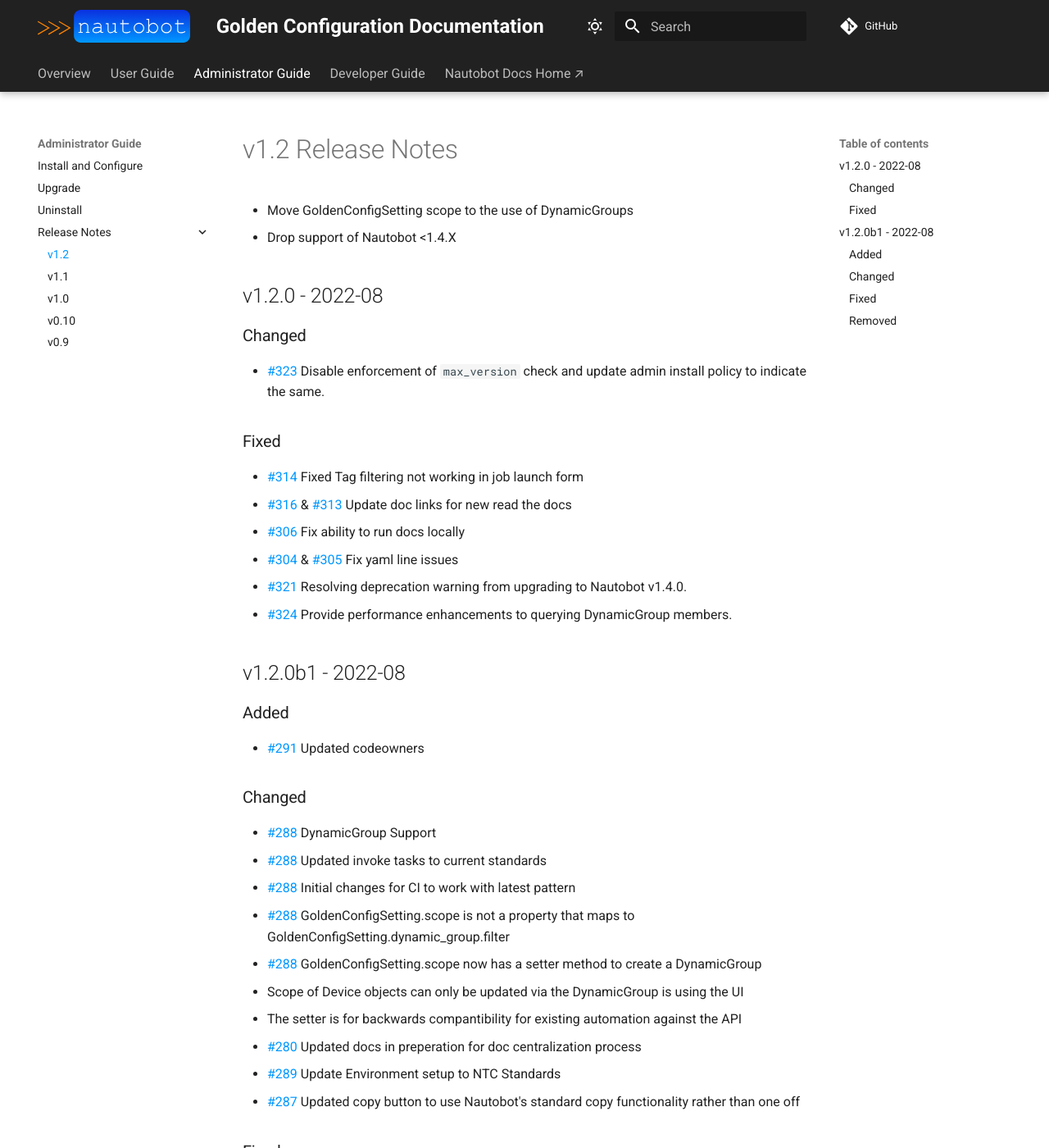
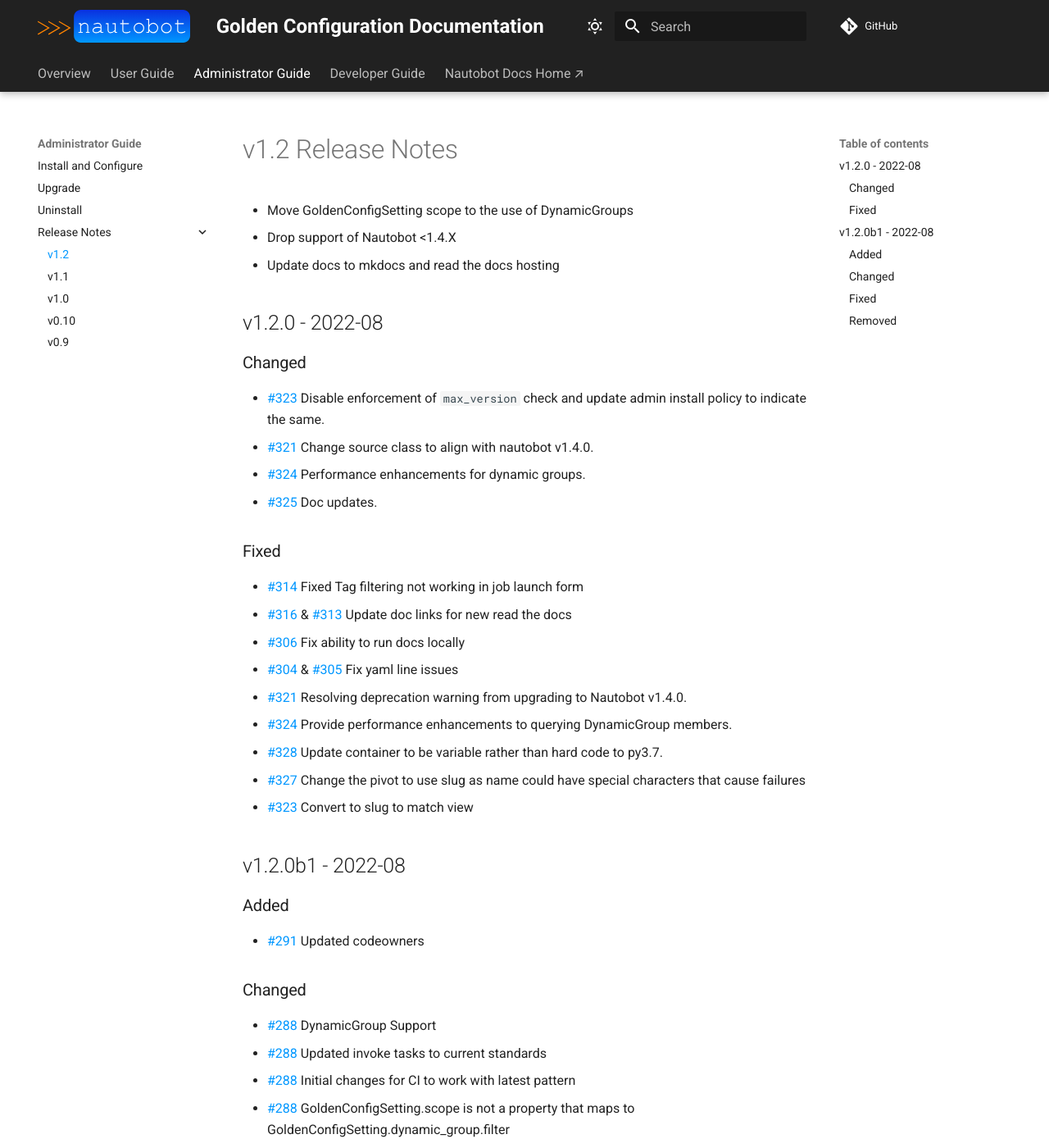
Before and after one commit to nautobot/nautobot-app-golden-config, an MkDocs documentation site: the page built from docs/admin/release_notes/version_1.2.md, in a window 1280 px wide and 1400 px high. Shown: the whole window at 82% size. Built offline with MkDocs 1.6.1 and Material for MkDocs 9.7.7, drawn with Linux system fonts in a browser that asks for light colours; comment, search, counter and statistics services are not loaded.

Commit message:
Prep version 1.2.0 release

```diff
--- a/docs/admin/release_notes/version_1.2.md
+++ b/docs/admin/release_notes/version_1.2.md
@@ -1,12 +1,17 @@
 # v1.2 Release Notes
+
 - Move GoldenConfigSetting scope to the use of DynamicGroups
 - Drop support of Nautobot <1.4.X
+- Update docs to mkdocs and read the docs hosting
 
 ## v1.2.0 - 2022-08
 
 ### Changed
 
 - [#323](https://github.com/nautobot/nautobot-plugin-golden-config/pull/323) Disable enforcement of `max_version` check and update admin install policy to indicate the same.
+- [#321](https://github.com/nautobot/nautobot-plugin-golden-config/pull/321) Change source class to align with nautobot v1.4.0.
+- [#324](https://github.com/nautobot/nautobot-plugin-golden-config/pull/324) Performance enhancements for dynamic groups.
+- [#325](https://github.com/nautobot/nautobot-plugin-golden-config/pull/325) Doc updates.
 
 ### Fixed
 
@@ -16,6 +21,9 @@
 - [#304](https://github.com/nautobot/nautobot-plugin-golden-config/pull/304) & [#305](https://github.com/nautobot/nautobot-plugin-golden-config/pull/305) Fix yaml line issues
 - [#321](https://github.com/nautobot/nautobot-plugin-golden-config/pull/321) Resolving deprecation warning from upgrading to Nautobot v1.4.0.
 - [#324](https://github.com/nautobot/nautobot-plugin-golden-config/pull/324) Provide performance enhancements to querying DynamicGroup members.
+- [#328](https://github.com/nautobot/nautobot-plugin-golden-config/pull/328) Update container to be variable rather than hard code to py3.7.
+- [#327](https://github.com/nautobot/nautobot-plugin-golden-config/pull/327) Change the pivot to use slug as name could have special characters that cause failures
+- [#323](https://github.com/nautobot/nautobot-plugin-golden-config/pull/323) Convert to slug to match view
 
 ## v1.2.0b1 - 2022-08
 
@@ -30,8 +38,8 @@
 - [#288](https://github.com/nautobot/nautobot-plugin-golden-config/issues/288) Initial changes for CI to work with latest pattern
 - [#288](https://github.com/nautobot/nautobot-plugin-golden-config/issues/288) GoldenConfigSetting.scope is not a property that maps to GoldenConfigSetting.dynamic_group.filter
 - [#288](https://github.com/nautobot/nautobot-plugin-golden-config/issues/288) GoldenConfigSetting.scope now has a setter method to create a DynamicGroup
-  - Scope of Device objects can only be updated via the DynamicGroup is using the UI
-  - The setter is for backwards compantibility for existing automation against the API
+    - Scope of Device objects can only be updated via the DynamicGroup is using the UI
+    - The setter is for backwards compantibility for existing automation against the API
 - [#280](https://github.com/nautobot/nautobot-plugin-golden-config/issues/280) Updated docs in preperation for doc centralization process
 - [#289](https://github.com/nautobot/nautobot-plugin-golden-config/issues/289) Update Environment setup to NTC Standards
 - [#287](https://github.com/nautobot/nautobot-plugin-golden-config/issues/287) Updated copy button to use Nautobot's standard copy functionality rather than one off
```
Also changed, not shown: docs/admin/release_notes/version_0.9.md (+7 -7 lines), docs/admin/release_notes/version_1.0.md (+1 -1 lines), docs/admin/release_notes/version_1.1.md (+11 -5 lines), docs/user/app_use_cases.md (+8 -8 lines).
